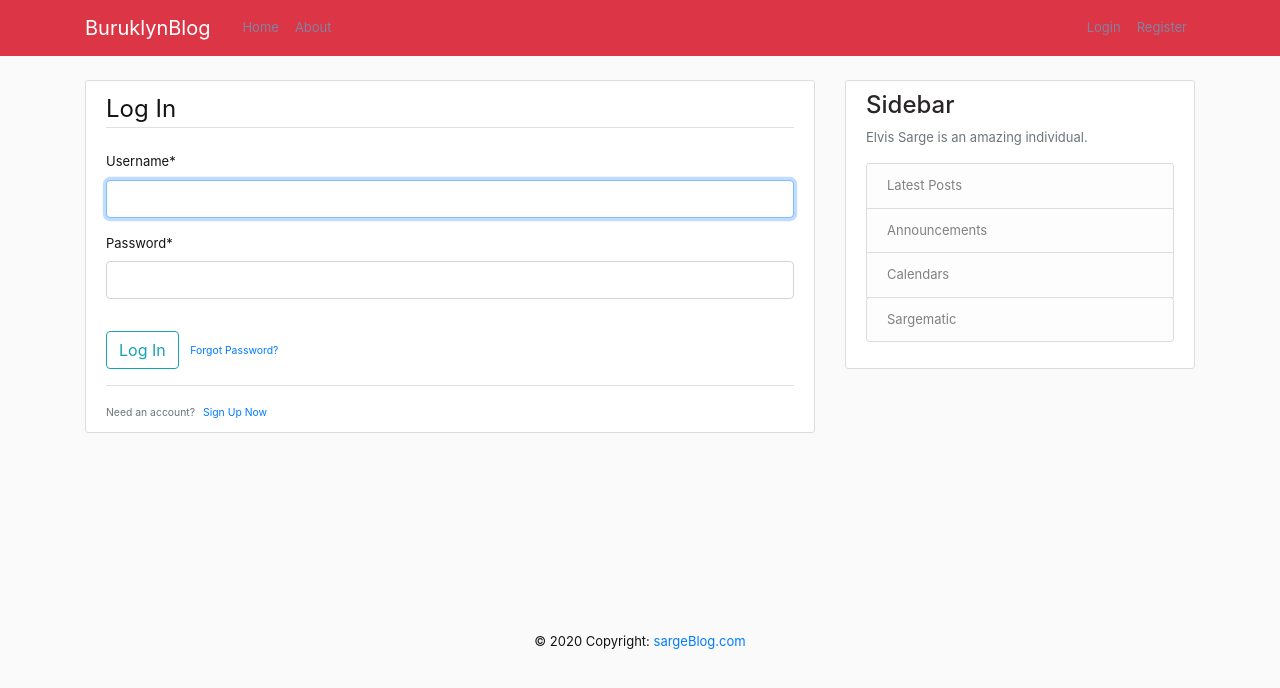
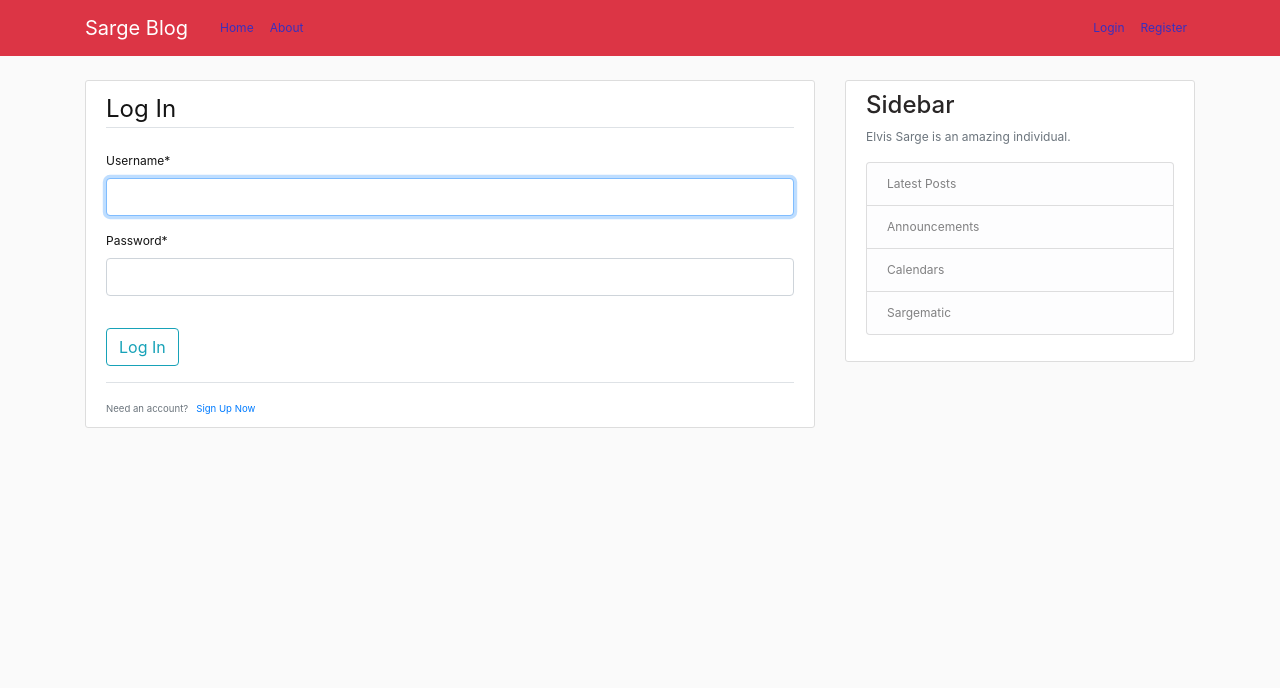
Before and after one commit to elvissarge/SargeBlog, a Django app: page /login/ in a window 1280 px wide. Shown: the top 688 px of the page. Run offline with Django 4.2, Linux system fonts and the light colour scheme; some libraries are stand-ins or nearby versions.

Commit message:
Changes to be committed: 	modified:   blog/static/main.css 	modified:   blog/templates/base.html 	deleted:    django_project/.env 	modified:   django_project/__pycache__/settings.cpython-39.pyc 	modified:   django_project/__pycache__/urls.cpython-39.pyc 	modified:   django_project/settings.py	modified:   django_project/urls.py 	modified:   users/__pycache__/apps.cpython-39.pyc 	modified:   users/__pycache__/views.cpython-39.pyc 	modified:   users/templates/login.html

```diff
--- a/blog/static/main.css
+++ b/blog/static/main.css
@@ -3,7 +3,7 @@ body {
     background: #fafafa;
     color: #141414;
     margin-top: 5rem;
-    font-size: 13px;
+    font-size: 12px;
   }
 
   h1, h2, h3, h4, h5, h6 {
@@ -19,7 +19,7 @@ body {
   }
 
   .site-header .navbar-nav .nav-link {
-    color: #8482a1;
+    color: #3930be;
   }
 
   .site-header .navbar-nav .nav-link:hover {
--- a/blog/templates/base.html
+++ b/blog/templates/base.html
@@ -15,7 +15,7 @@
     <header class="site-header">
         <nav class="navbar navbar-expand-md navbar-dark bg-danger fixed-top">
           <div class="container">
-            <a class="navbar-brand mr-4" href="/">BuruklynBlog</a>
+            <a class="navbar-brand mr-4" href="/">Sarge Blog</a>
             <button class="navbar-toggler" type="button" data-toggle="collapse" data-target="#navbarToggle" aria-controls="navbarToggle" aria-expanded="false" aria-label="Toggle navigation">
             <span class="navbar-toggler-icon"></span>
             </button>
@@ -47,7 +47,7 @@
 	  {%endif%}
 
     </head>
-    <body class="">
+    <body class="" style="font-size=12px">
     <main role="main" class="container">
         <div class="row">
           <div class="col-md-8">
@@ -70,7 +70,7 @@
                   <li class="list-group-item list-group-item-light">Latest Posts</li>
                   <li class="list-group-item list-group-item-light">Announcements</li>
                   <li class="list-group-item list-group-item-light">Calendars</li>
-                  <a href="https://twitter.com/kidejavu_"><li class="list-group-item list-group-item-light">Sargematic</li></a>
+                  <li class="list-group-item list-group-item-light">Sargematic</li>
                 </ul>
               </p>
             </div>
@@ -78,34 +78,7 @@
         </div>
       </main>
 
-        <!-- Footer -->
-      <footer class="page-footer font-small grey darken-3">
-        <div class="container">
-          <div class="row">
-            <div class="col-md-12 py-5">
-              <div class="mb-5 flex-center">
-                <!-- Facebook -->
-                <a class="fb-ic"><i class="fab fa-facebook-f fa-lg white-text mr-md-5 mr-3 fa-2x"> </i></a>
-                <!-- Twitter -->
-                <a class="tw-ic"><i class="fab fa-twitter fa-lg white-text mr-md-5 mr-3 fa-2x"> </i></a>
-                <!-- Google +-->
-                <a class="gplus-ic"><i class="fab fa-google-plus-g fa-lg white-text mr-md-5 mr-3 fa-2x"> </i></a>
-                <!--Linkedin -->
-                <a class="li-ic"><i class="fab fa-linkedin-in fa-lg white-text mr-md-5 mr-3 fa-2x"> </i></a>
-                <!--Instagram-->
-                <a class="ins-ic"><i class="fab fa-instagram fa-lg white-text mr-md-5 mr-3 fa-2x"> </i></a>
-                <!--Pinterest-->
-                <a class="pin-ic"> <i class="fab fa-pinterest fa-lg white-text fa-2x"> </i></a>
-              </div>
-            </div>
-          </div>
-        </div><!-- Copyright -->
-        <div class="footer-copyright text-center py-3">© 2020 Copyright:
-          <a href="/"> sargeBlog.com</a>
-        </div>
-      </footer>
-
-    <!-- Optional JavaScript -->
+     <!-- Optional JavaScript -->
     <!-- jQuery first, then Popper.js, then Bootstrap JS -->
     <script src="https://code.jquery.com/jquery-3.3.1.slim.min.js" integrity="sha384-q8i/X+965DzO0rT7abK41JStQIAqVgRVzpbzo5smXKp4YfRvH+8abtTE1Pi6jizo" crossorigin="anonymous"></script>
     <script src="https://cdn.jsdelivr.net/npm/popper.js@1.14.7/dist/umd/popper.min.js" integrity="sha384-UO2eT0CpHqdSJQ6hJty5KVphtPhzWj9WO1clHTMGa3JDZwrnQq4sF86dIHNDz0W1" crossorigin="anonymous"></script>
--- a/django_project/urls.py
+++ b/django_project/urls.py
@@ -29,10 +29,6 @@ urlpatterns = [
     path('profile/', user_views.profile, name='profile'),
     path('login/', auth_views.LoginView.as_view(template_name='login.html'), name='login'),
     path('logout/', auth_views.LogoutView.as_view(template_name='logout.html'), name='logout'),
-    path('password-reset/', auth_views.PasswordResetView.as_view(template_name='password_reset.html'), name='password_reset'),
-    path('password-reset/done', auth_views.PasswordResetDoneView.as_view(template_name='password_reset_done.html'), name='password_reset_done'),
-    path('password-reset-confirm/<uidb64>/<token>/', auth_views.PasswordResetConfirmView.as_view(template_name='password_reset_confirm.html'), name='password_reset_confirm'),
-    path('password-reset-complete/', auth_views.PasswordResetCompleteView.as_view(template_name='password_reset_complete.html'), name='password_reset_complete'),
 ]
 
 if settings.DEBUG:
--- a/users/templates/login.html
+++ b/users/templates/login.html
@@ -10,9 +10,6 @@
             </fieldset>
             <div class='form-group'>
                 <button class='btn btn-outline-info' type="submit">Log In</button>
-                <small class="text-muted ml-2">
-                    <a href = {% url 'password_reset' %}>Forgot Password?</a>
-                </small>
             </div>
         </form>
         <div class="border-top pt-3">
```
Also changed, not shown: django_project/settings.py (+0 -7 lines), 1 other file.
